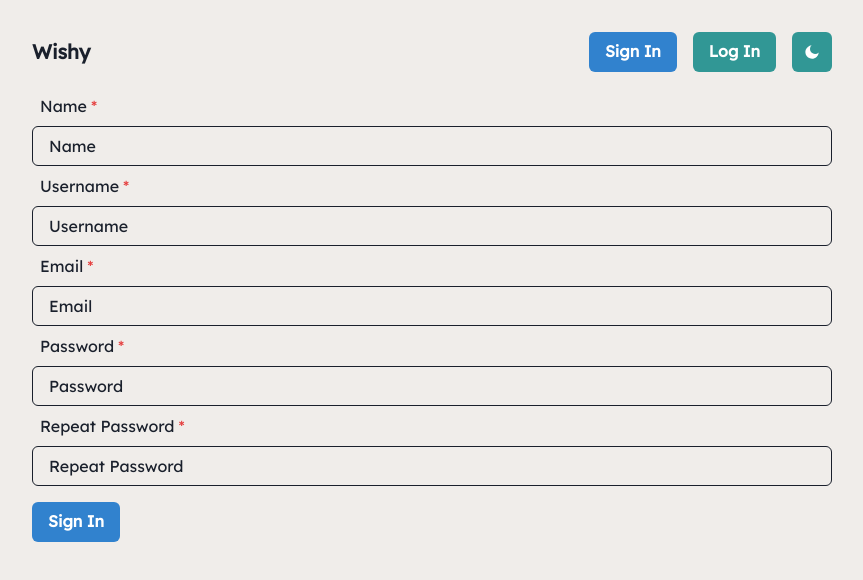
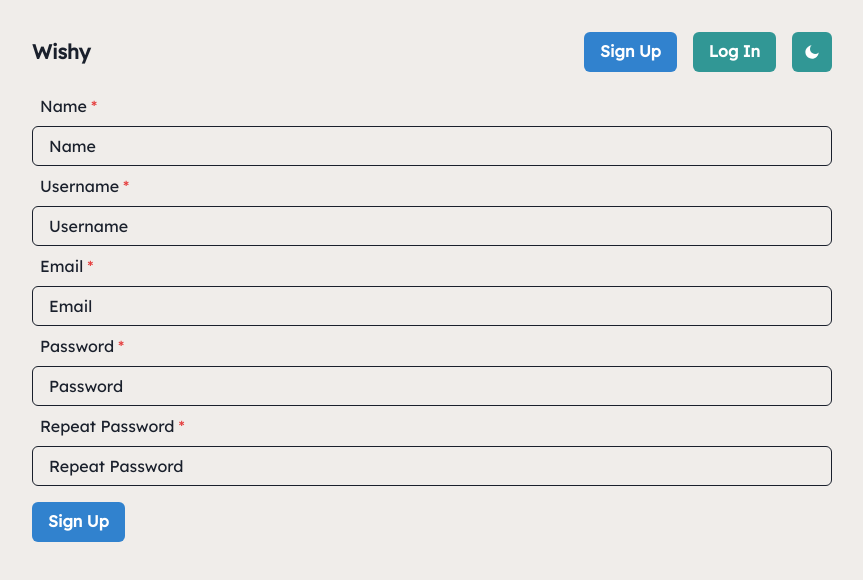
Before and after one commit to bodo6778/wishy, a Next.js app: page /register in a window 1280 px wide. Shown: the top 580 px of the page, without its empty margins (208-1071 px from the left). Built offline with nearby package versions, Linux system fonts and the light colour scheme.

Commit message:
sign up validation

```diff
--- a/src/components/layout/Header.tsx
+++ b/src/components/layout/Header.tsx
@@ -40,7 +40,7 @@ const Header = () => {
             mr={4}
             colorScheme="blue"
           >
-            Sign In
+            Sign Up
           </Button>
         )}
         <Button
--- a/src/pages/login.tsx
+++ b/src/pages/login.tsx
@@ -37,7 +37,7 @@ const Login = () => {
           "Content-Type": "application/json",
         },
         body: JSON.stringify({
-          email,
+          email: email.toLocaleLowerCase(),
           password,
         }),
       }
--- a/src/pages/register.tsx
+++ b/src/pages/register.tsx
@@ -47,27 +47,25 @@ const Register = () => {
     setPassword2(e.target.value);
   };
 
-  console.log(nameError);
-
   const registerUser = async () => {
     if (name.trim() === "") {
       setNameError("Name is empty");
       return;
     }
     if (username.trim() === "") {
-      setNameError("Username is empty");
+      setUsernameError("Username is empty");
       return;
     }
     if (email.trim() === "") {
-      setNameError("Email is empty");
+      setEmailError("Email is empty");
       return;
     }
     if (password.trim() === "") {
-      setNameError("Password is empty");
+      setPasswordError("Password is empty");
       return;
     }
     if (password2.trim() === "") {
-      setNameError("Password2 is empty");
+      setPassword2Error("Password2 is empty");
       return;
     }
     if (password !== password2) {
@@ -77,6 +75,10 @@ const Register = () => {
     }
     if (password.length < 6) {
       setPasswordError("The password must have at least 6 characters");
+      return;
+    }
+    if (!username.match(/^[0-9a-z]+$/)) {
+      setUsernameError("Username should contain only letters and spaces");
       return;
     }
     if (validateEmail(email) === null) {
@@ -93,7 +95,7 @@ const Register = () => {
         body: JSON.stringify({
           name,
           username,
-          email,
+          email: email.toLowerCase(),
           password,
           password2,
         }),
@@ -167,7 +169,7 @@ const Register = () => {
         width="fit-content"
         mt={4}
       >
-        Sign In
+        Sign Up
       </Button>
     </>
   );
```
